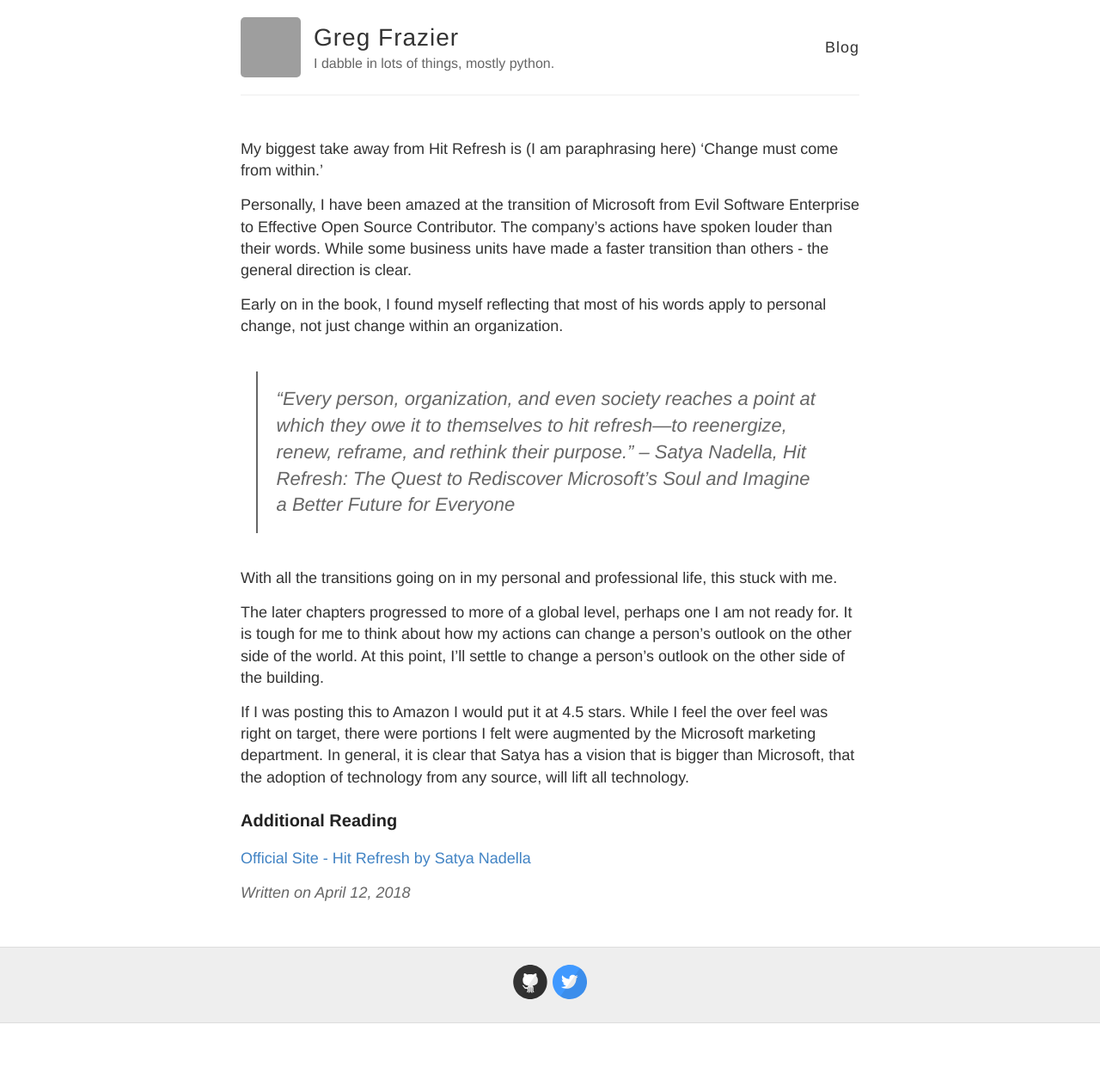
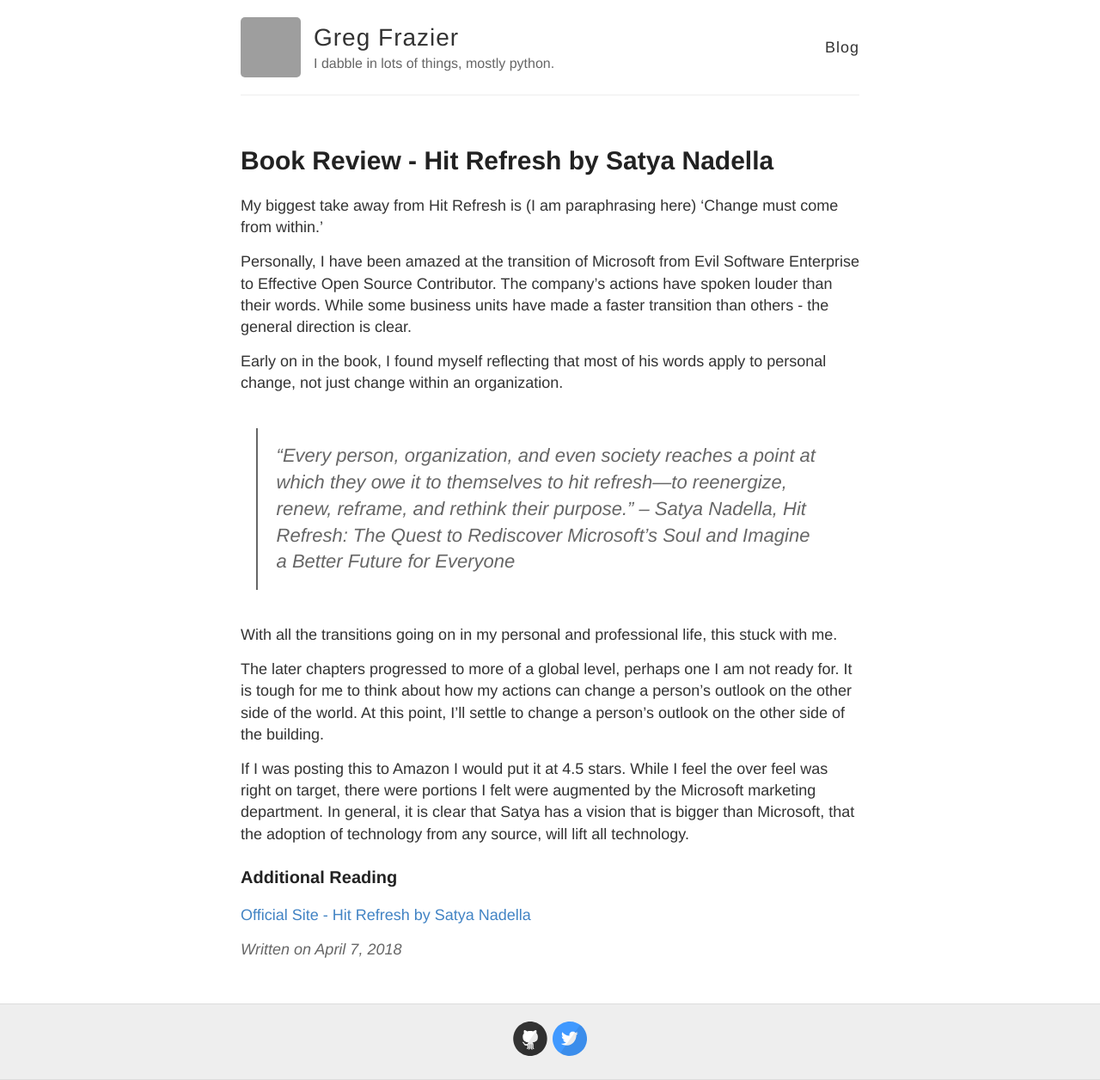
Before and after one commit to gnfrazier/gnfrazier.github.io, a Jekyll site: the page built from _posts/2018-4-7-hit-refresh-by-satya-nedella.md, in a window 1280 px wide. Shown: the whole page at 86% size. Built offline with Jekyll 4.4.1, drawn with Linux system fonts in a browser that asks for light colours; our own code applies the rules of GitHub Pages for plain Markdown files; before the commit the page ends 1190 px from its top, so only the background shows below that; grey boxes are pictures that could not be loaded.

Commit message:
Correct corrupted post front matter block.

```diff
--- a/_posts/2018-4-7-hit-refresh-by-satya-nedella.md
+++ b/_posts/2018-4-7-hit-refresh-by-satya-nedella.md
@@ -1,6 +1,6 @@
 ---
 layout: post
-title: Book Review: Hit Refresh by Satya Nadella
+title: Book Review - Hit Refresh by Satya Nadella
 tags: review book-review learning
 ---
 
```
